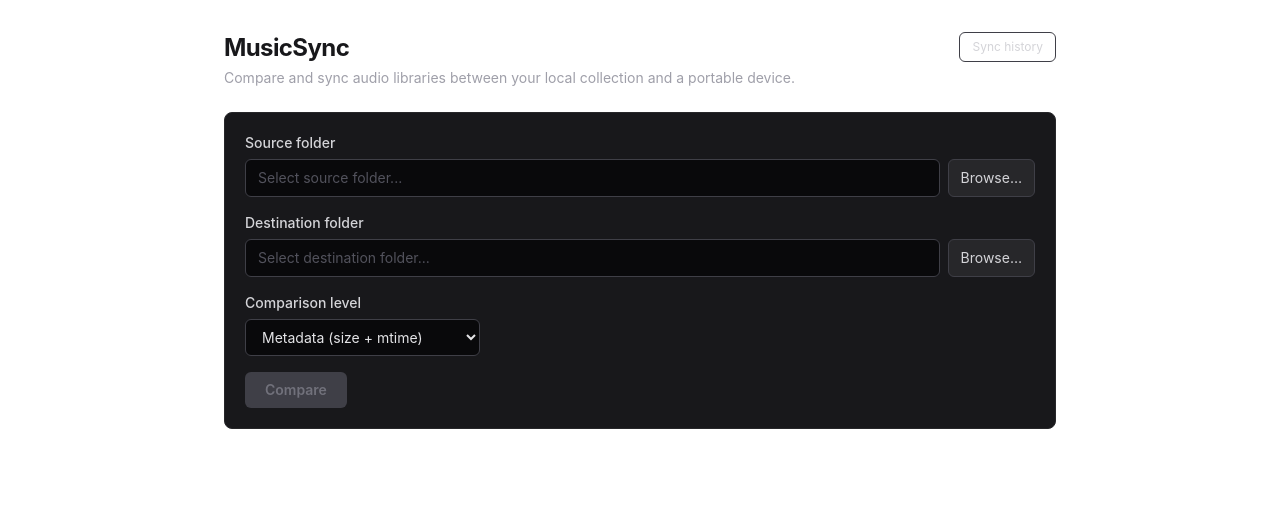
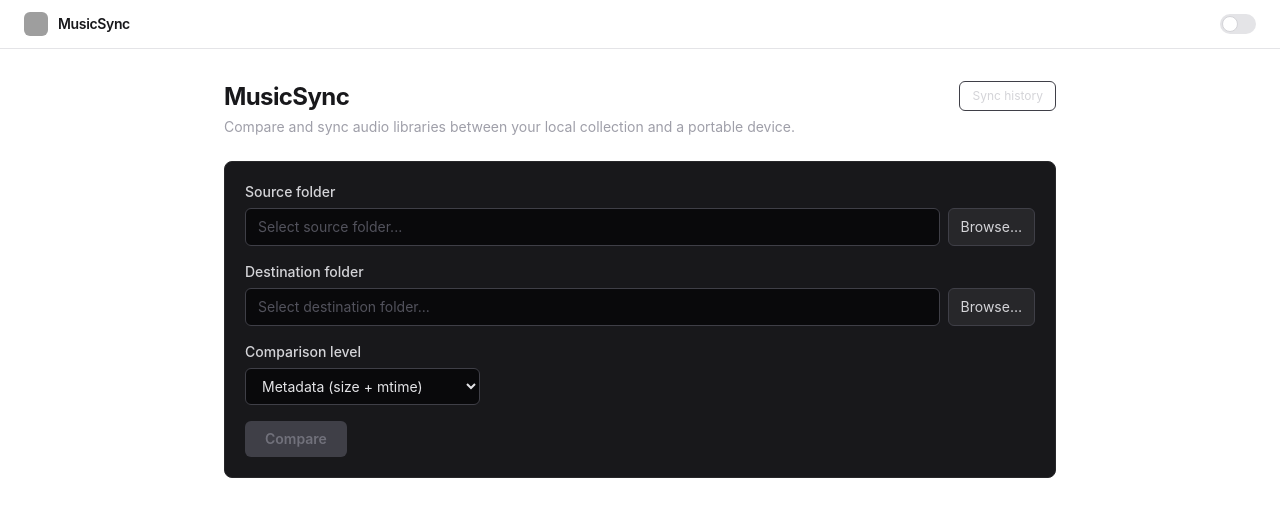
Before and after one commit to dahch/music-sync, a React (Vite) app: page / in a window 1280 px wide. Shown: the top 516 px of the page. Built offline with nearby package versions, Linux system fonts and the light colour scheme; grey boxes are pictures that could not be loaded.

Commit message:
feat(ui): add app header with logo and dark mode toggle
Add a sticky header bar with the MusicSync logo and a theme toggle button
that switches between light and dark modes. Persist preference in localStorage
and respect system preference on first load.

```diff
--- a/src/app/App.tsx
+++ b/src/app/App.tsx
@@ -1,5 +1,55 @@
+import { useState } from "react";
 import { HomePage } from "@/pages/home";
 
+function ThemeToggle() {
+  const [dark, setDark] = useState(() =>
+    document.getElementById("root")!.classList.contains("dark"),
+  );
+
+  const toggle = () => {
+    const root = document.getElementById("root")!;
+    if (dark) {
+      root.classList.remove("dark");
+      localStorage.theme = "light";
+    } else {
+      root.classList.add("dark");
+      localStorage.theme = "dark";
+    }
+    setDark(!dark);
+  };
+
+  return (
+    <button
+      onClick={toggle}
+      className="relative w-9 h-5 rounded-full bg-surface-3 transition-colors cursor-pointer hover:bg-border focus:outline-none focus:ring-2 focus:ring-accent/40"
+      aria-label="Toggle theme"
+    >
+      <span
+        className={`absolute top-0.5 left-0.5 w-4 h-4 rounded-full bg-surface-0 border border-border transition-transform duration-200 ${
+          dark ? "translate-x-4" : ""
+        }`}
+      />
+    </button>
+  );
+}
+
 export function App() {
-  return <HomePage />;
+  return (
+    <div className="min-h-screen flex flex-col bg-surface-0">
+      <header className="sticky top-0 z-40 border-b border-border-subtle bg-surface-0/80 backdrop-blur-sm">
+        <div className="flex items-center justify-between px-6 h-12">
+          <div className="flex items-center gap-2.5">
+          <div className="w-6 h-6 rounded-md overflow-hidden">
+            <img src="/icons/icon.png" alt="" className="w-full h-full object-cover" />
+          </div>
+            <span className="text-sm font-semibold tracking-tight text-text-primary">MusicSync</span>
+          </div>
+          <ThemeToggle />
+        </div>
+      </header>
+      <main className="flex-1">
+        <HomePage />
+      </main>
+    </div>
+  );
 }
--- a/src/app/main.tsx
+++ b/src/app/main.tsx
@@ -3,7 +3,17 @@ import ReactDOM from "react-dom/client";
 import "../index.css";
 import { App } from "./App";
 
-ReactDOM.createRoot(document.getElementById("root")!).render(
+const root = document.getElementById("root")!;
+
+if (
+  localStorage.theme === "dark" ||
+  (!("theme" in localStorage) &&
+    window.matchMedia("(prefers-color-scheme: dark)").matches)
+) {
+  root.classList.add("dark");
+}
+
+ReactDOM.createRoot(root).render(
   <React.StrictMode>
     <App />
   </React.StrictMode>,
```
